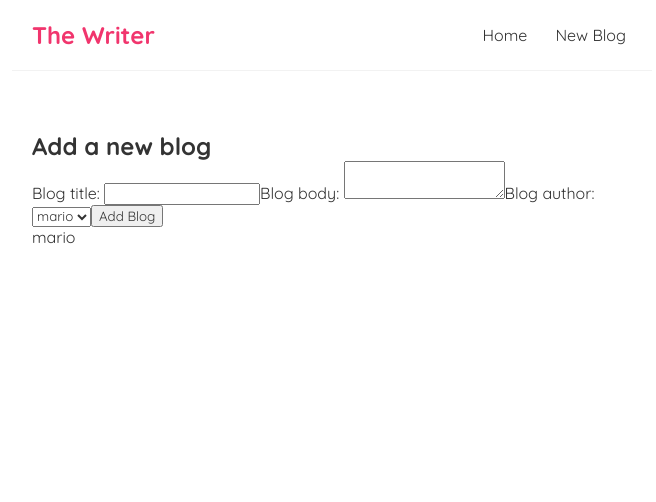
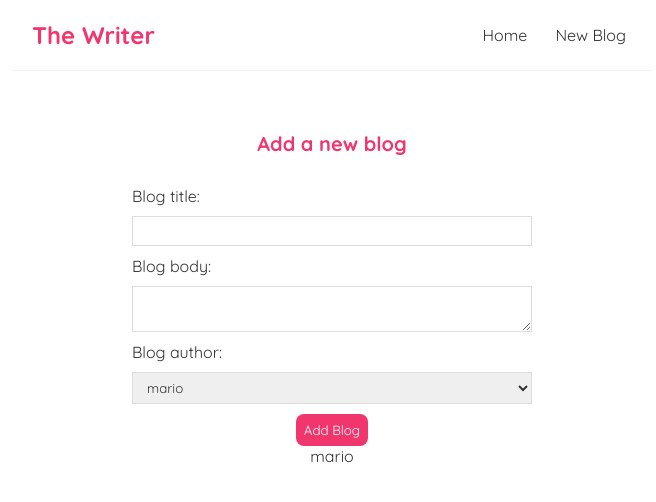
Before and after one commit to lorenzoworx/theWriter, a React (Create React App) app: page /create in a window 1280 px wide. Shown: the top 502 px of the page, without its empty margins (308-964 px from the left). Built offline with nearby package versions, Linux system fonts and the light colour scheme.

Commit message:
Add styles for new blog form

```diff
--- a/src/index.css
+++ b/src/index.css
@@ -67,3 +67,33 @@
   border-radius: 8px;
   cursor: pointer;
 }
+.create {
+  max-width: 400px;
+  margin: 0 auto;
+  text-align: center;
+}
+.create label {
+  text-align: left;
+  display: block;
+}
+.create h2 {
+  font-size: 20px;
+  color: #f1356d;
+  margin-bottom: 30px;
+}
+.create input, .create textarea, .create select {
+  width: 100%;
+  padding: 6px 10px;
+  margin: 10px 0;
+  border: 1px solid #ddd;
+  box-sizing: border-box;
+  display: block;
+}
+.create button {
+  background: #f1356d;
+  color: #fff;
+  border: 0;
+  padding: 8px;
+  border-radius: 8px;
+  cursor: pointer;
+}
```
